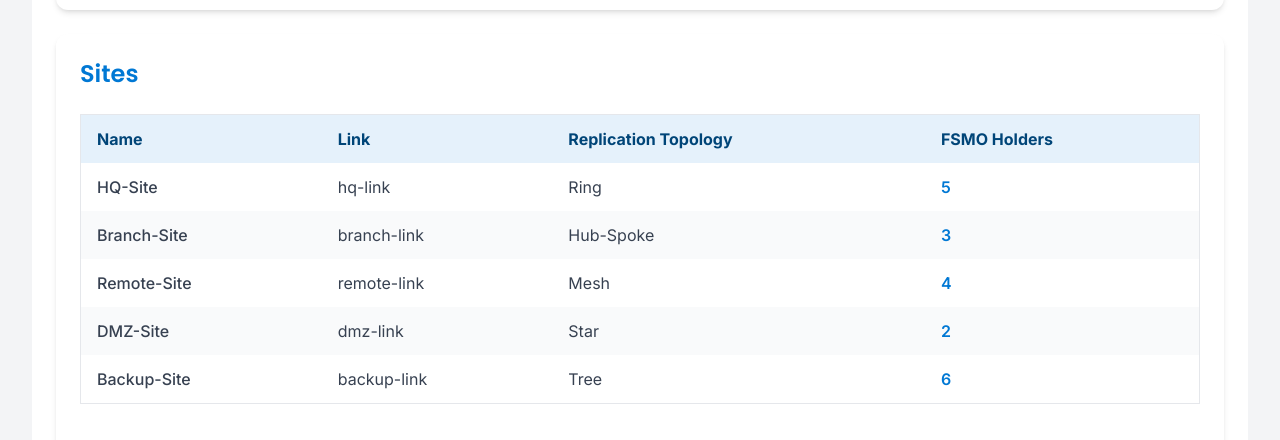
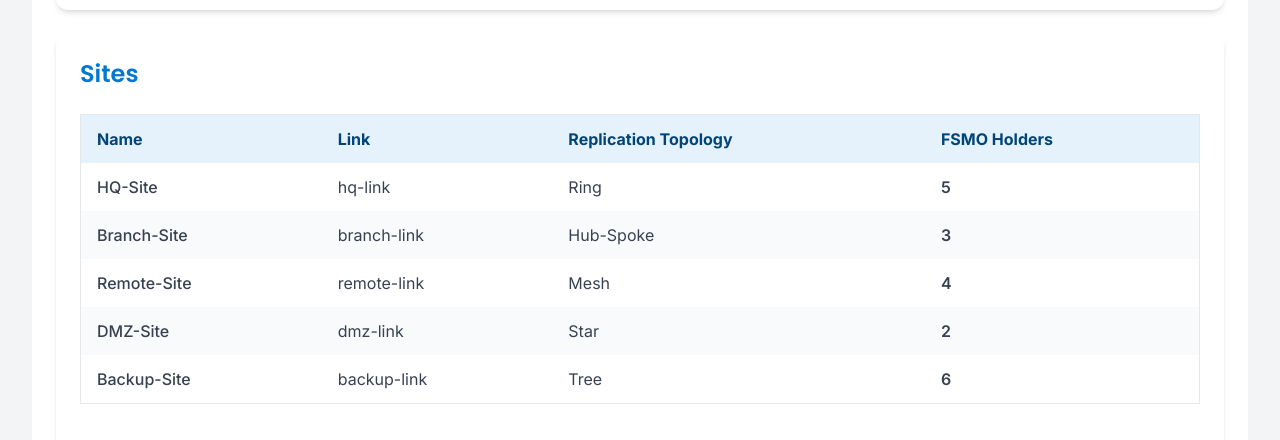
Before and after one commit to lingueeni/chart-app, a Next.js app: page / in a window 1280 px wide. Shown: the part 905-1345 px from the top of the page. Built offline with nearby package versions, Linux system fonts and the light colour scheme.

Commit message:
change txt color of values of fsmo holders

```diff
--- a/app/components/SitesCard.tsx
+++ b/app/components/SitesCard.tsx
@@ -83,9 +83,7 @@ export default function SitesCard() {
                 <td className="px-4 py-3 font-medium">{site.name}</td>
                 <td className="px-4 py-3">{site.link}</td>
                 <td className="px-4 py-3">{site.replicationTopology}</td>
-                <td className="px-4 py-3 font-semibold text-[#0078D4]">
-                  {site.fsmoCount}
-                </td>
+                <td className="px-4 py-3 font-semibold">{site.fsmoCount}</td>
               </tr>
             ))}
           </tbody>
```
